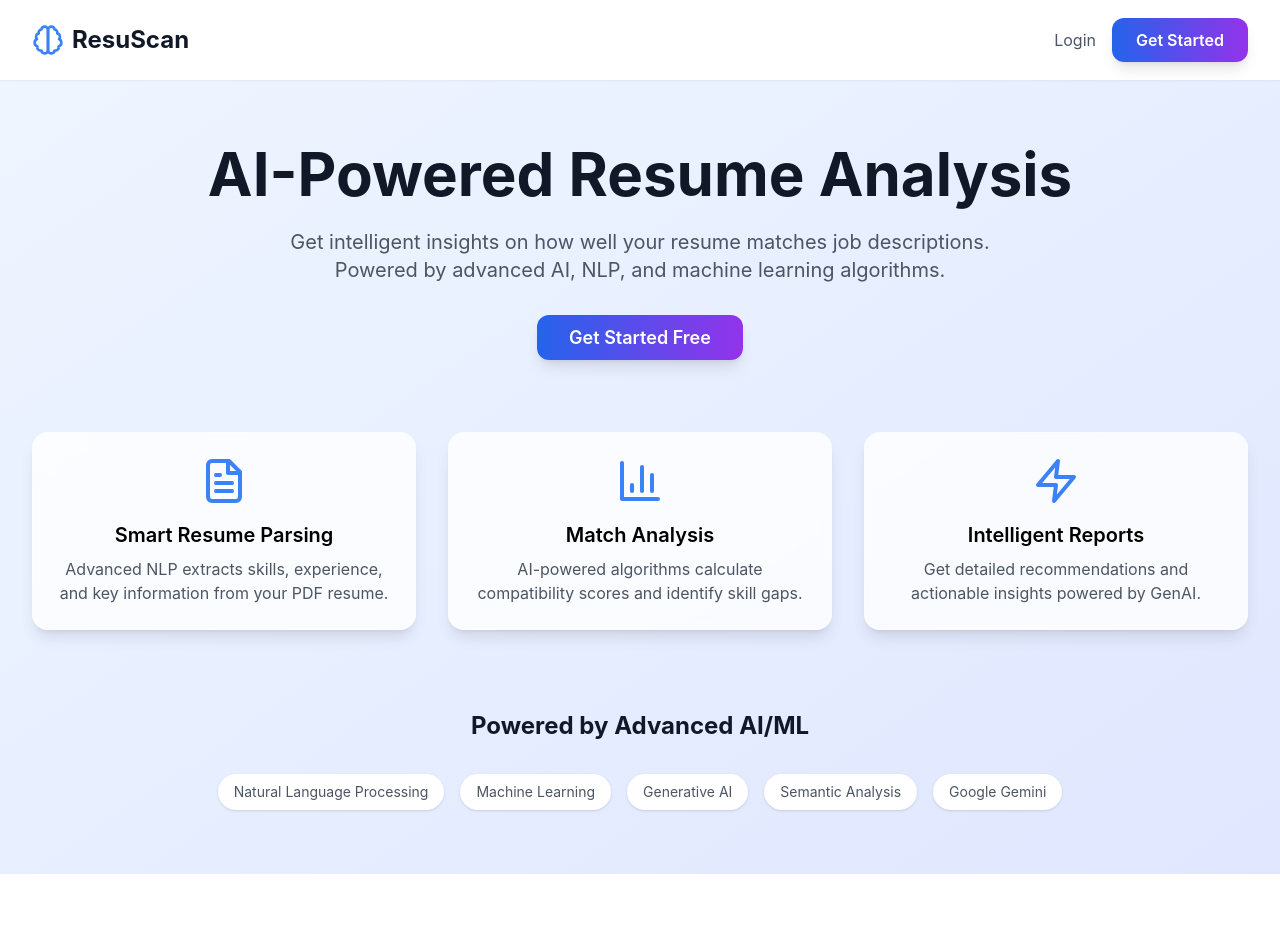
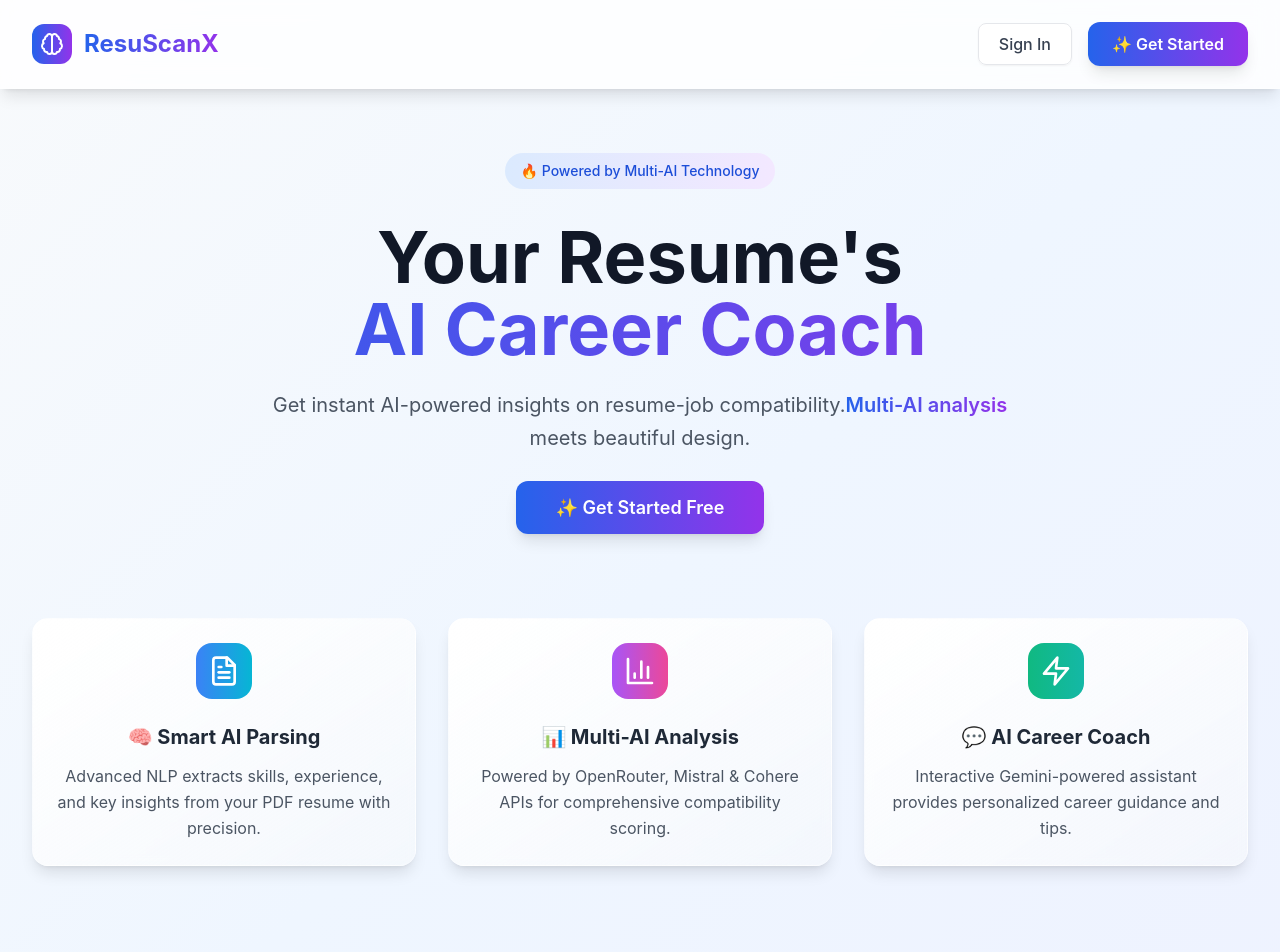
Before and after one commit to dheemanthm2004/ResuScanX, a Next.js app in the folder frontend/: page / in a window 1280 px wide. Shown: the top 952 px of the page. Before the commit the page ends 874 px from the top, so only its background shows below. Built offline with nearby package versions, Linux system fonts and the light colour scheme.

Commit message:
ResuScanX

```diff
--- a/frontend/app/page.tsx
+++ b/frontend/app/page.tsx
@@ -15,27 +15,29 @@ export default function HomePage() {
   }, []);
 
   return (
-    <div className="min-h-screen bg-gradient-to-br from-blue-50 to-indigo-100">
+    <div className="min-h-screen">
       {/* Header */}
-      <header className="bg-white shadow-sm">
+      <header className="bg-white/80 backdrop-blur-md shadow-lg border-b border-white/20">
         <div className="max-w-7xl mx-auto px-4 sm:px-6 lg:px-8">
           <div className="flex justify-between items-center py-6">
             <div className="flex items-center">
-              <Brain className="h-8 w-8 text-primary mr-2" />
-              <h1 className="text-2xl font-bold text-gray-900">ResuScan</h1>
+              <div className="p-2 bg-gradient-to-r from-blue-600 to-purple-600 rounded-xl mr-3">
+                <Brain className="h-6 w-6 text-white" />
+              </div>
+              <h1 className="text-2xl font-bold text-gradient">ResuScanX</h1>
             </div>
             <div className="space-x-4">
               {isLoggedIn ? (
                 <Link href="/dashboard" className="btn-primary">
-                  Dashboard
+                  🚀 Dashboard
                 </Link>
               ) : (
                 <>
-                  <Link href="/login" className="text-gray-600 hover:text-gray-900">
-                    Login
+                  <Link href="/login" className="btn-secondary">
+                    Sign In
                   </Link>
                   <Link href="/register" className="btn-primary">
-                    Get Started
+                    ✨ Get Started
                   </Link>
                 </>
               )}
@@ -47,62 +49,73 @@ export default function HomePage() {
       {/* Hero Section */}
       <main className="max-w-7xl mx-auto px-4 sm:px-6 lg:px-8 py-16">
         <div className="text-center">
-          <h2 className="text-4xl font-bold text-gray-900 sm:text-6xl">
-            AI-Powered Resume Analysis
+          <div className="inline-flex items-center px-4 py-2 bg-gradient-to-r from-blue-100 to-purple-100 rounded-full text-sm font-medium text-blue-700 mb-8">
+            🔥 Powered by Multi-AI Technology
+          </div>
+          <h2 className="text-5xl font-bold text-gray-900 sm:text-7xl mb-6">
+            Your Resume's
+            <span className="text-gradient block">AI Career Coach</span>
           </h2>
-          <p className="mt-6 text-xl text-gray-600 max-w-3xl mx-auto">
-            Get intelligent insights on how well your resume matches job descriptions.
-            Powered by advanced AI, NLP, and machine learning algorithms.
+          <p className="mt-6 text-xl text-gray-600 max-w-3xl mx-auto leading-relaxed">
+            Get instant AI-powered insights on resume-job compatibility.
+            <span className="text-gradient font-semibold">Multi-AI analysis</span> meets beautiful design.
           </p>
           <div className="mt-10">
             {isLoggedIn ? (
-              <Link href="/dashboard" className="btn-primary text-lg px-8 py-3">
-                Start Analysis
+              <Link href="/dashboard" className="btn-primary text-lg px-10 py-4">
+                🚀 Start Free Analysis
               </Link>
             ) : (
-              <Link href="/register" className="btn-primary text-lg px-8 py-3">
-                Get Started Free
+              <Link href="/register" className="btn-primary text-lg px-10 py-4">
+                ✨ Get Started Free
               </Link>
             )}
           </div>
         </div>
 
         {/* Features */}
-        <div className="mt-20 grid grid-cols-1 md:grid-cols-3 gap-8">
-          <div className="card text-center">
-            <FileText className="h-12 w-12 text-primary mx-auto mb-4" />
-            <h3 className="text-xl font-semibold mb-2">Smart Resume Parsing</h3>
-            <p className="text-gray-600">
-              Advanced NLP extracts skills, experience, and key information from your PDF resume.
+        <div className="mt-24 grid grid-cols-1 md:grid-cols-3 gap-8">
+          <div className="card-gradient text-center group hover:scale-105 transition-transform duration-300">
+            <div className="p-3 bg-gradient-to-r from-blue-500 to-cyan-500 rounded-2xl w-fit mx-auto mb-6">
+              <FileText className="h-8 w-8 text-white" />
+            </div>
+            <h3 className="text-xl font-bold mb-3 text-gray-800">🧠 Smart AI Parsing</h3>
+            <p className="text-gray-600 leading-relaxed">
+              Advanced NLP extracts skills, experience, and key insights from your PDF resume with precision.
             </p>
           </div>
 
-          <div className="card text-center">
-            <BarChart3 className="h-12 w-12 text-primary mx-auto mb-4" />
-            <h3 className="text-xl font-semibold mb-2">Match Analysis</h3>
-            <p className="text-gray-600">
-              AI-powered algorithms calculate compatibility scores and identify skill gaps.
+          <div className="card-gradient text-center group hover:scale-105 transition-transform duration-300">
+            <div className="p-3 bg-gradient-to-r from-purple-500 to-pink-500 rounded-2xl w-fit mx-auto mb-6">
+              <BarChart3 className="h-8 w-8 text-white" />
+            </div>
+            <h3 className="text-xl font-bold mb-3 text-gray-800">📊 Multi-AI Analysis</h3>
+            <p className="text-gray-600 leading-relaxed">
+              Powered by OpenRouter, Mistral & Cohere APIs for comprehensive compatibility scoring.
             </p>
           </div>
 
-          <div className="card text-center">
-            <Zap className="h-12 w-12 text-primary mx-auto mb-4" />
-            <h3 className="text-xl font-semibold mb-2">Intelligent Reports</h3>
-            <p className="text-gray-600">
-              Get detailed recommendations and actionable insights powered by GenAI.
+          <div className="card-gradient text-center group hover:scale-105 transition-transform duration-300">
+            <div className="p-3 bg-gradient-to-r from-emerald-500 to-teal-500 rounded-2xl w-fit mx-auto mb-6">
+              <Zap className="h-8 w-8 text-white" />
+            </div>
+            <h3 className="text-xl font-bold mb-3 text-gray-800">💬 AI Career Coach</h3>
+            <p className="text-gray-600 leading-relaxed">
+              Interactive Gemini-powered assistant provides personalized career guidance and tips.
             </p>
           </div>
         </div>
 
         {/* Tech Stack */}
-        <div className="mt-20 text-center">
-          <h3 className="text-2xl font-bold text-gray-900 mb-8">Powered by Advanced AI/ML</h3>
-          <div className="flex flex-wrap justify-center gap-4 text-sm text-gray-600">
-            <span className="bg-white px-4 py-2 rounded-full shadow">Natural Language Processing</span>
-            <span className="bg-white px-4 py-2 rounded-full shadow">Machine Learning</span>
-            <span className="bg-white px-4 py-2 rounded-full shadow">Generative AI</span>
-            <span className="bg-white px-4 py-2 rounded-full shadow">Semantic Analysis</span>
-            <span className="bg-white px-4 py-2 rounded-full shadow">Google Gemini</span>
+        <div className="mt-24 text-center">
+          <h3 className="text-3xl font-bold text-gray-900 mb-4">Built with Cutting-Edge AI</h3>
+          <p className="text-gray-600 mb-12 max-w-2xl mx-auto">Leveraging the latest in artificial intelligence and machine learning</p>
+          <div className="flex flex-wrap justify-center gap-3">
+            <span className="bg-gradient-to-r from-blue-100 to-blue-200 text-blue-700 px-5 py-3 rounded-full font-medium shadow-sm hover:shadow-md transition-shadow">🤖 OpenRouter AI</span>
+            <span className="bg-gradient-to-r from-purple-100 to-purple-200 text-purple-700 px-5 py-3 rounded-full font-medium shadow-sm hover:shadow-md transition-shadow">🧠 Mistral AI</span>
+            <span className="bg-gradient-to-r from-emerald-100 to-emerald-200 text-emerald-700 px-5 py-3 rounded-full font-medium shadow-sm hover:shadow-md transition-shadow">💎 Cohere NLP</span>
+            <span className="bg-gradient-to-r from-orange-100 to-orange-200 text-orange-700 px-5 py-3 rounded-full font-medium shadow-sm hover:shadow-md transition-shadow">✨ Google Gemini</span>
+            <span className="bg-gradient-to-r from-pink-100 to-pink-200 text-pink-700 px-5 py-3 rounded-full font-medium shadow-sm hover:shadow-md transition-shadow">📊 Advanced Analytics</span>
           </div>
         </div>
       </main>
```
Also changed, not shown: frontend/app/dashboard/page.tsx (+24 -18 lines), 1 other file (tests, documents, lock files or other folders).
